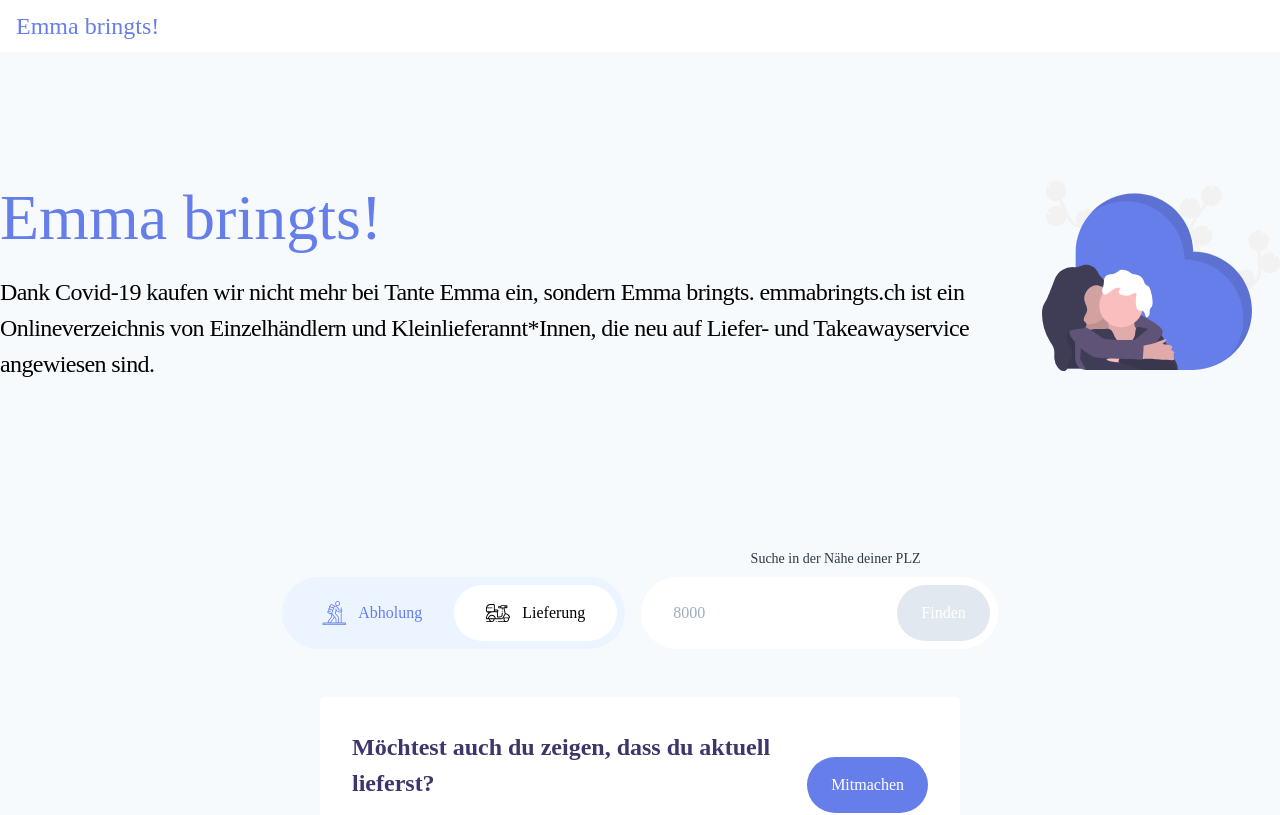
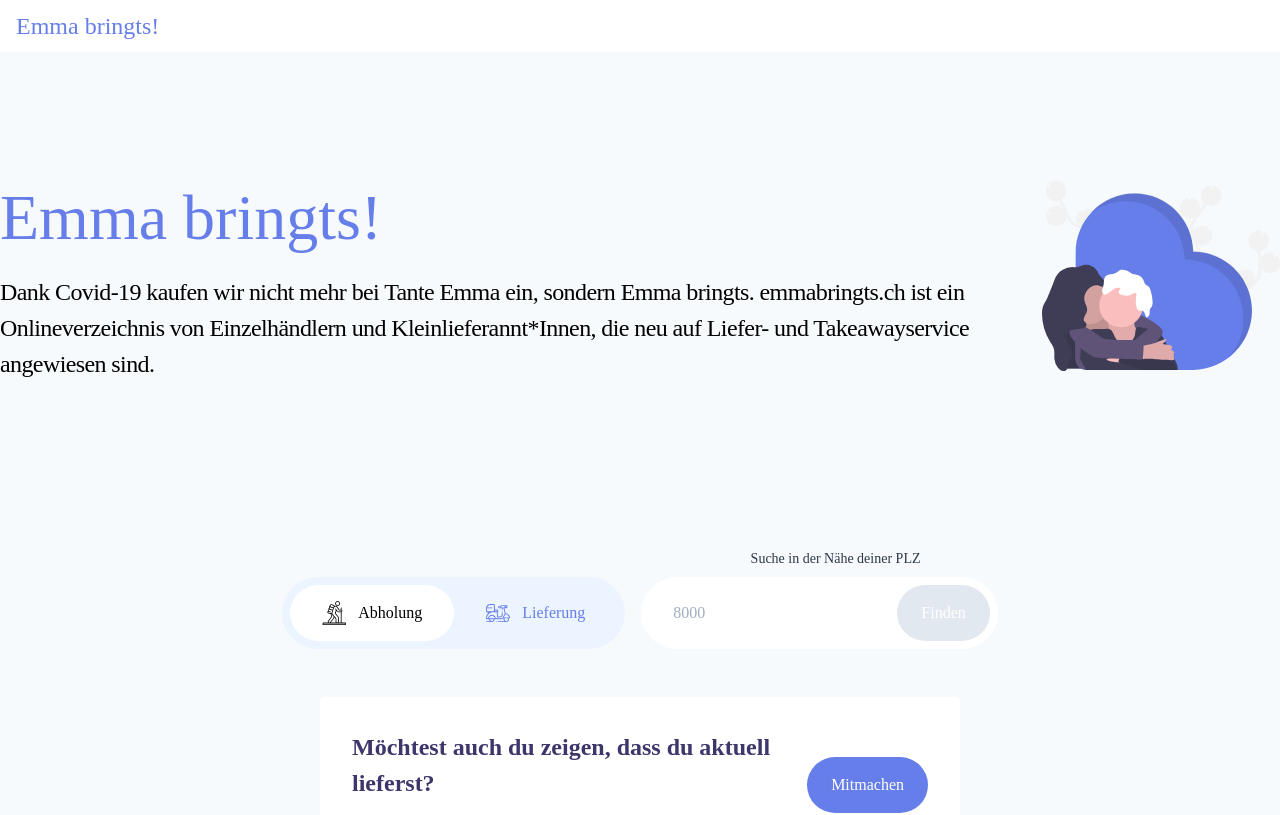
Before and after one commit to deniaz/emma-bringts, a Next.js app: page / in a window 1280 px wide. Shown: the top 815 px of the page. Built offline with nearby package versions, Linux system fonts and the light colour scheme; no server answers.

Commit message:
fix(Search): Correct Takeaway/Delivery Behaviour

```diff
--- a/src/components/search.tsx
+++ b/src/components/search.tsx
@@ -8,10 +8,11 @@ type Props = {
   className?: string;
   label?: boolean;
   zip?: string;
+  type: 'takeaway' | 'delivery';
 };
 
-export const Search: FC<Props> = ({ className, zip, label = false }) => {
-  const [type, setType] = useState<'delivery' | 'takeaway'>('delivery');
+export const Search: FC<Props> = ({ className, zip, type: initialType, label = false }) => {
+  const [type, setType] = useState<'delivery' | 'takeaway'>(initialType);
 
   return (
     <form className={[className, styles.form].filter(Boolean).join(' ')}>
--- a/src/elements/search-input.tsx
+++ b/src/elements/search-input.tsx
@@ -17,12 +17,14 @@ export const SearchInput: FC<Props> = ({ label, type, zip: initialZip = '' }) =>
   const [zip, setZip] = useState<string>(initialZip);
 
   useEffect(() => {
-    navigator.geolocation.getCurrentPosition(async ({ coords: { latitude, longitude } }) => {
-      const response = await fetch(`/api/geocode?lat=${latitude}&lng=${longitude}`);
-      const { postcode } = await response.json();
-      setZip(postcode);
-    });
-  }, []);
+    if (initialZip === '' && zip === initialZip) {
+      navigator.geolocation.getCurrentPosition(async ({ coords: { latitude, longitude } }) => {
+        const response = await fetch(`/api/geocode?lat=${latitude}&lng=${longitude}`);
+        const { postcode } = await response.json();
+        setZip(postcode);
+      });
+    }
+  }, [zip, initialZip]);
 
   useEffect(() => {
     const geocode = async (zip: string) => {
--- a/src/pages/index.tsx
+++ b/src/pages/index.tsx
@@ -19,7 +19,7 @@ export default () => (
     </Head>
     <Intro />
 
-    <Search className={styles.search} label />
+    <Search type="takeaway" className={styles.search} label />
 
     <Card
       action={
--- a/src/pages/suche.tsx
+++ b/src/pages/suche.tsx
@@ -15,15 +15,16 @@ const styles = {
 type Props = {
   vendors: Vendor[];
   zip?: string;
+  type?: string;
 };
 
-export default ({ vendors, zip }: Props) => {
+export default ({ vendors, zip, type }: Props) => {
   return (
     <Stacked>
       <Head>
         <title>{zip ? `Angebote in ${zip}` : 'Alle Angebote'} - Emma bringts!</title>
       </Head>
-      <Search zip={zip} label={false} />
+      <Search type={type === 'delivery' ? 'delivery' : 'takeaway'} zip={zip} label={false} />
 
       <header className={styles.header}>
         <Headline>Resultate{zip && ` in der Nähe ${zip}`}</Headline>
@@ -44,7 +45,7 @@ export const getServerSideProps: GetServerSideProps = async ({ query }) => {
     const type = query['type'].toString() === 'delivery' ? 'delivery' : 'takeaway';
 
     const vendors = await getByGeo(client, lat, lng, type);
-    return { props: { vendors, zip } };
+    return { props: { vendors, zip, type } };
   }
 
   const vendors = await getAll(client, 'takeaway');
```
